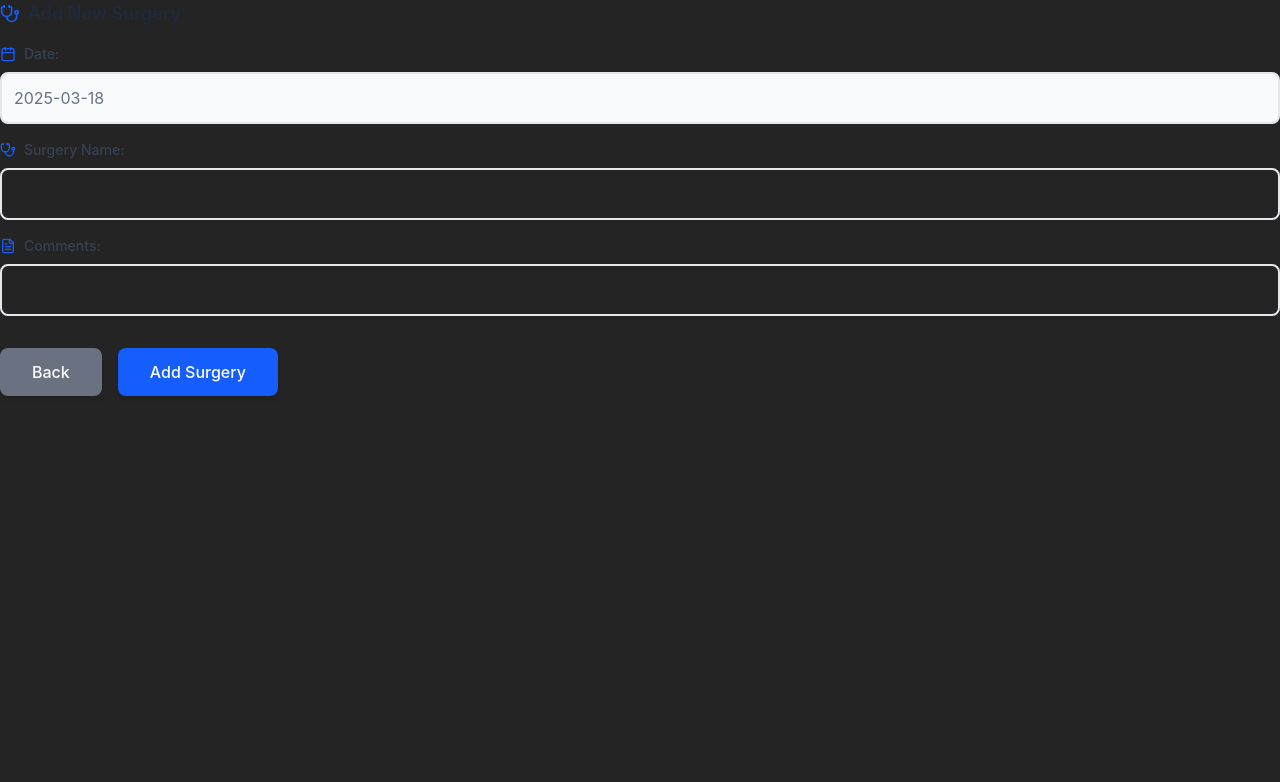
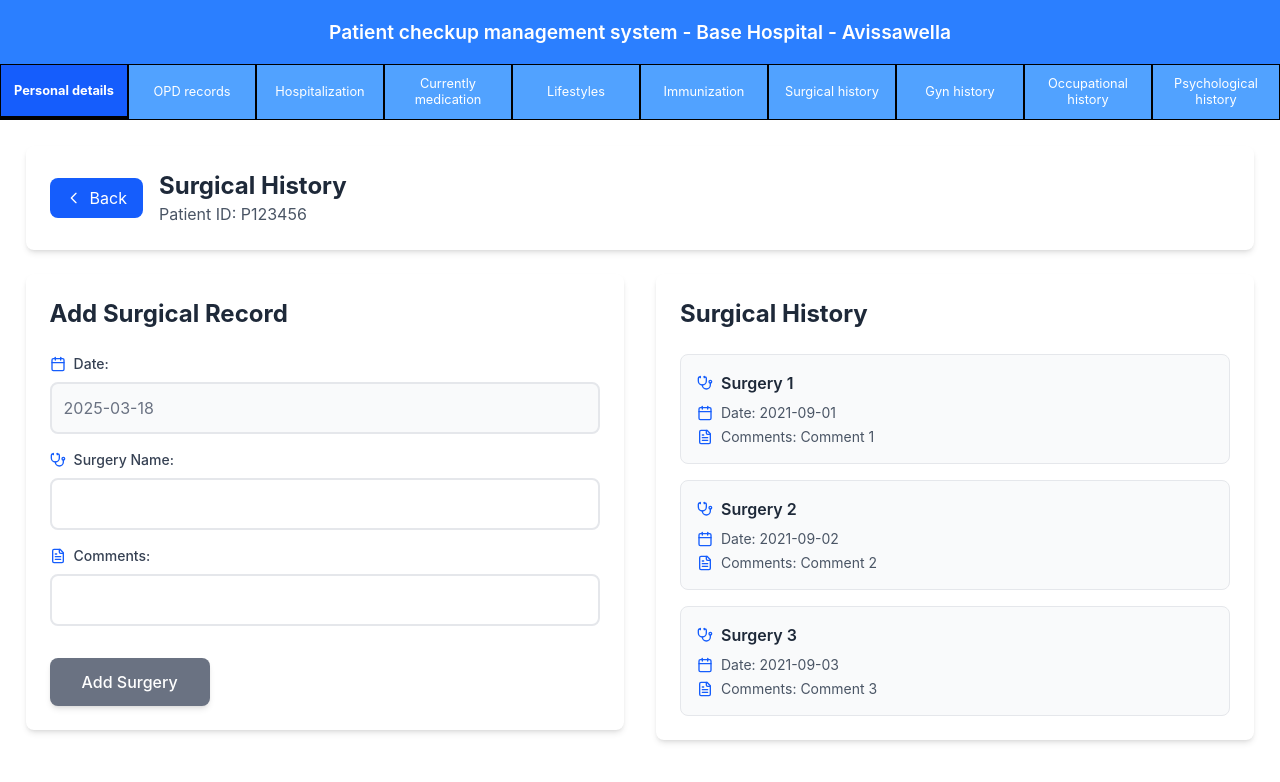
Before and after one commit to AnjalikaTSG/Hospital-project, a React (Vite) app in the folder Hospital-system/: page /AddSurgicalRecords in a window 1280 px wide. Shown: the top 782 px of the page. Built offline with nearby package versions, Linux system fonts and the light colour scheme.

Commit message:
corrected patient records nav bar

```diff
--- a/Hospital-system/src/main.jsx
+++ b/Hospital-system/src/main.jsx
@@ -68,7 +68,7 @@ createRoot(document.getElementById('root')).render(
         <Route path="/patient/:patientId/hospitalization" element={<PatientHospitalization />} />
         <Route path="/patient/:patientId/medication" element={<PatientMedication />} />
         <Route path="/patient/:patientId/lifestyles" element={<PatientLifestyles />} />
-        <Route path="/patient/:patientId/surgical" element={<PastSurgicalHistory />} />
+  <Route path="/patient/:patientId/surgical" element={<AddSurgicalRecords />} />
         <Route path="/patient/:patientId/gyn" element={<GynHistoryPage />} />
         <Route path="/patient/:patientId/occupational" element={<OccupationalHistory />} />
         <Route path="/patient/:patientId/psychological" element={<PastPsychologicalHistory />} />
--- a/Hospital-system/src/pages/AddSurgicalRecords.jsx
+++ b/Hospital-system/src/pages/AddSurgicalRecords.jsx
@@ -1,5 +1,6 @@
 import React, { useState } from "react";
 import { useNavigate } from "react-router-dom";
+import SideBar from "../functions/SideBar";
 import { Calendar, Stethoscope, FileText, History } from "lucide-react";
 
 const AddSurgicalRecords = () => {
@@ -21,13 +22,34 @@ const AddSurgicalRecords = () => {
     setComment(""); // Clear input after adding comment
   };
 
+  const patientId = "P123456"; // Replace with actual patientId logic if needed
   return (
+    <SideBar>
+      <div className="space-y-6">
+        {/* Header with back button */}
+        <div className="flex items-center justify-between bg-white rounded-lg shadow-md p-6">
+          <div className="flex items-center gap-4">
+            <button
+              onClick={() => navigate(`/patient/${patientId}`)}
+              className="flex items-center gap-2 px-4 py-2 bg-blue-600 text-white rounded-lg hover:bg-blue-700 transition-colors"
+            >
+              <svg className="w-4 h-4" fill="none" stroke="currentColor" strokeWidth="2" viewBox="0 0 24 24" xmlns="http://www.w3.org/2000/svg">
+                <path strokeLinecap="round" strokeLinejoin="round" d="M15 19l-7-7 7-7" />
+              </svg>
+              Back
+            </button>
             <div>
-      <div className="space-y-6">
-        <div className="flex items-center gap-2 mb-4">
-          <Stethoscope className="w-5 h-5 text-blue-600" />
-          <h3 className="text-lg font-semibold text-gray-800">Add New Surgery</h3>
+              <h1 className="text-2xl font-bold text-gray-800">Surgical History</h1>
+              <p className="text-gray-600">Patient ID: {patientId}</p>
             </div>
+          </div>
+        </div>
+        <div className="grid grid-cols-1 md:grid-cols-2 gap-8">
+          {/* Left: Add New Surgical Record */}
+          <div>
+            <div className="bg-white rounded-lg shadow-md p-6">
+              <h2 className="text-2xl font-bold text-gray-800 mb-6">Add Surgical Record</h2>
+              {/* Form for adding surgery */}
               <div className="space-y-4">
                 <div className="space-y-2">
                   <div className="flex items-center gap-2">
@@ -69,13 +91,6 @@ const AddSurgicalRecords = () => {
                 <div className="flex gap-4 pt-4">
                   <button
                     className="flex items-center gap-2 px-8 py-3 bg-gray-500 text-white font-medium rounded-lg hover:bg-gray-600 transition-all duration-200 shadow-md hover:shadow-lg"
-              onClick={() => navigate("/dashboard")}
-            >
-              Back
-            </button>
-            <button
-              type="button"
-              className="flex items-center gap-2 px-8 py-3 bg-blue-600 text-white font-medium rounded-lg hover:bg-blue-700 transition-all duration-200 shadow-md hover:shadow-lg"
                     onClick={handleAddSurgery}
                   >
                     Add Surgery
@@ -84,7 +99,35 @@ const AddSurgicalRecords = () => {
               </div>
             </div>
           </div>
+          {/* Right: Display Surgical History */}
+          <div>
+            <div className="bg-white rounded-lg shadow-md p-6">
+              <h2 className="text-2xl font-bold text-gray-800 mb-6">Surgical History</h2>
+              {/* Display surgical history */}
+              <div className="space-y-4">
+                {surgicalRecords.map((record, index) => (
+                  <div
+                    key={index}
+                    className="bg-gray-50 p-4 rounded-lg border border-gray-200 hover:border-gray-300 transition-all"
+                  >
+                    <h4 className="text-gray-800 font-semibold mb-2 flex items-center gap-2">
+                      <Stethoscope className="w-4 h-4 text-blue-600" />
+                      {record.name}
+                    </h4>
+                    <p className="text-sm text-gray-600 mb-1 flex items-center gap-2">
+                      <Calendar className="w-4 h-4 text-blue-600" /> Date: {record.date}
+                    </p>
+                    <p className="text-sm text-gray-600 flex items-center gap-2">
+                      <FileText className="w-4 h-4 text-blue-600" /> Comments: {record.comments}
+                    </p>
+                  </div>
+                ))}
+              </div>
+            </div>
+          </div>
+        </div>
+      </div>
+    </SideBar>
   );
 };
-
 export default AddSurgicalRecords;
--- a/Hospital-system/src/pages/ImmunizationPage.jsx
+++ b/Hospital-system/src/pages/ImmunizationPage.jsx
@@ -1,3 +1,4 @@
+
 
 import React from "react";
 import SideBar from "../functions/SideBar";
@@ -5,12 +6,29 @@ import ImmunizationRecords from "./ImmunizationRecords";
 import PastImmunizationHistory from "./PastImmunizationHistory";
 
 const ImmunizationPage = () => {
+  const patientId = "P123456"; // Replace with actual patientId logic if needed
+  const navigate = () => window.history.back();
   return (
     <SideBar>
       <div className="space-y-6">
-        <div className="flex items-center justify-between bg-white rounded-lg shadow-md p-6 mb-4">
-          <h1 className="text-2xl font-bold text-gray-800">Immunization Management</h1>
-          <p className="text-gray-600">Add new record & view history</p>
+        {/* Header with back button */}
+        <div className="flex items-center justify-between bg-white rounded-lg shadow-md p-6">
+          <div className="flex items-center gap-4">
+            <button
+              onClick={navigate}
+              className="flex items-center gap-2 px-4 py-2 bg-blue-600 text-white rounded-lg hover:bg-blue-700 transition-colors"
+            >
+              {/* Use lucide-react ArrowLeft icon if available */}
+              <svg className="w-4 h-4" fill="none" stroke="currentColor" strokeWidth="2" viewBox="0 0 24 24" xmlns="http://www.w3.org/2000/svg">
+                <path strokeLinecap="round" strokeLinejoin="round" d="M15 19l-7-7 7-7" />
+              </svg>
+              Back
+            </button>
+            <div>
+              <h1 className="text-2xl font-bold text-gray-800">Immunization Management</h1>
+              <p className="text-gray-600">Patient ID: {patientId}</p>
+            </div>
+          </div>
         </div>
         <div className="grid grid-cols-1 md:grid-cols-2 gap-8">
           {/* Left: Add New Immunization Record */}
--- a/Hospital-system/src/pages/OccupationalHistory.jsx
+++ b/Hospital-system/src/pages/OccupationalHistory.jsx
@@ -62,6 +62,8 @@ const OccupationalHistory = () => {
     setDurationOfWork('');
   };
 
+  const patientId = "P123456"; // Replace with actual patientId logic if needed
+  const navigate = () => window.history.back();
   return (
     <SideBar>
       <div className="space-y-6">
@@ -69,15 +71,17 @@ const OccupationalHistory = () => {
         <div className="flex items-center justify-between bg-white rounded-lg shadow-md p-6">
           <div className="flex items-center gap-4">
             <button
-              onClick={() => window.history.back()}
+              onClick={navigate}
               className="flex items-center gap-2 px-4 py-2 bg-blue-600 text-white rounded-lg hover:bg-blue-700 transition-colors"
             >
-              <ChevronLeft className="w-4 h-4" />
+              <svg className="w-4 h-4" fill="none" stroke="currentColor" strokeWidth="2" viewBox="0 0 24 24" xmlns="http://www.w3.org/2000/svg">
+                <path strokeLinecap="round" strokeLinejoin="round" d="M15 19l-7-7 7-7" />
+              </svg>
               Back
             </button>
             <div>
               <h1 className="text-2xl font-bold text-gray-800">Occupational History</h1>
-              <p className="text-gray-600">Patient: John Doe | ID: P123456 | DOB: 1985-07-12</p>
+              <p className="text-gray-600">Patient ID: {patientId}</p>
             </div>
           </div>
         </div>
--- a/Hospital-system/src/pages/PatientLifestyles.jsx
+++ b/Hospital-system/src/pages/PatientLifestyles.jsx
@@ -18,7 +18,7 @@ const PatientLifestyles = () => {
               className="flex items-center gap-2 px-4 py-2 bg-blue-600 text-white rounded-lg hover:bg-blue-700 transition-colors"
             >
               <ArrowLeft className="w-4 h-4" />
-              Back to Patient Details
+              Back
             </button>
             <div>
               <h1 className="text-2xl font-bold text-gray-800">Lifestyle Information</h1>
--- a/Hospital-system/src/pages/PsychologicalRecords.jsx
+++ b/Hospital-system/src/pages/PsychologicalRecords.jsx
@@ -93,9 +93,12 @@ const PsychologicalRecords = () => {
                   {/* Buttons */}
                   <div className="flex gap-4 pt-4">
                     <button
-                      className="flex items-center gap-2 px-8 py-3 bg-gray-500 text-white font-medium rounded-lg hover:bg-gray-600 transition-all duration-200 shadow-md hover:shadow-lg"
-                      onClick={() => navigate("/dashboard")}
+                      className="flex items-center text-gray-700 hover:text-blue-600 font-medium px-3 py-2 rounded transition"
+                      onClick={() => window.history.back()}
                     >
+                      <svg className="w-5 h-5 mr-2" fill="none" stroke="currentColor" strokeWidth="2" viewBox="0 0 24 24" xmlns="http://www.w3.org/2000/svg">
+                        <path strokeLinecap="round" strokeLinejoin="round" d="M15 19l-7-7 7-7" />
+                      </svg>
                       Back
                     </button>
                     <button
--- a/Hospital-system/src/pages/RefferedTo.jsx
+++ b/Hospital-system/src/pages/RefferedTo.jsx
@@ -313,10 +313,12 @@ const RefferedTo = () => {
                   {/* Buttons */}
                   <div className="flex gap-4 pt-4">
                     <button
-                      className="flex items-center gap-2 px-8 py-3 bg-gray-500 text-white font-medium rounded-lg hover:bg-gray-600 transition-all duration-200 shadow-md hover:shadow-lg"
-                      onClick={() => navigate("/dashboard")}
+                      className="flex items-center text-gray-700 hover:text-blue-600 font-medium px-3 py-2 rounded transition"
+                      onClick={() => window.history.back()}
                     >
-                      <ChevronLeft className="w-4 h-4" />
+                      <svg className="w-5 h-5 mr-2" fill="none" stroke="currentColor" strokeWidth="2" viewBox="0 0 24 24" xmlns="http://www.w3.org/2000/svg">
+                        <path strokeLinecap="round" strokeLinejoin="round" d="M15 19l-7-7 7-7" />
+                      </svg>
                       Back
                     </button>
                     <button
```
Lines whose indentation alone changed are shown as unchanged.
